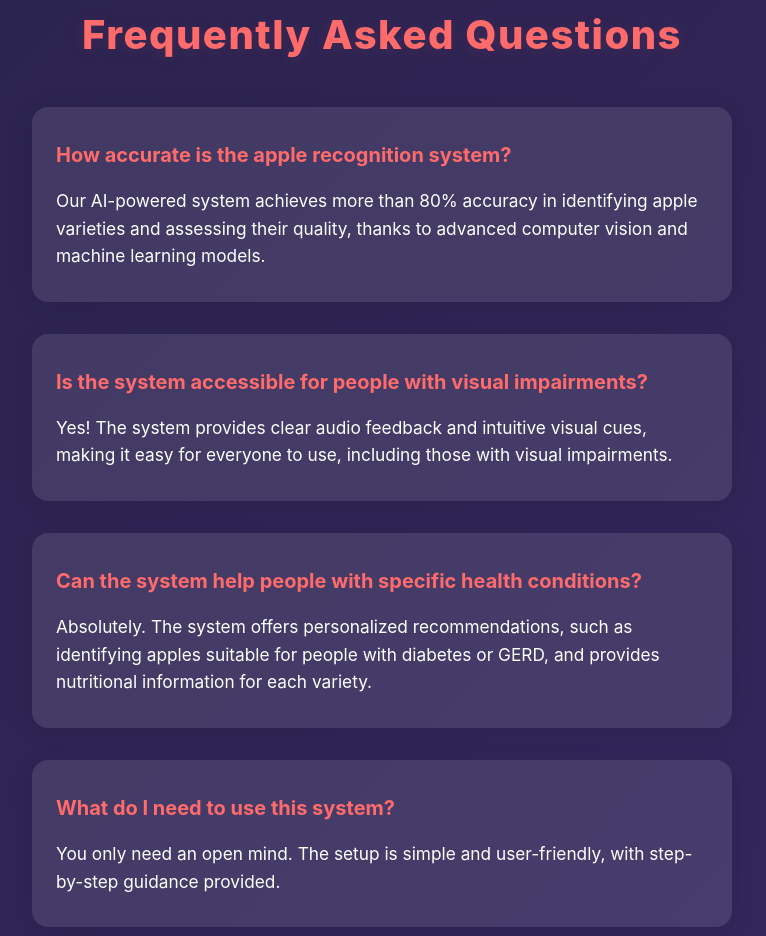
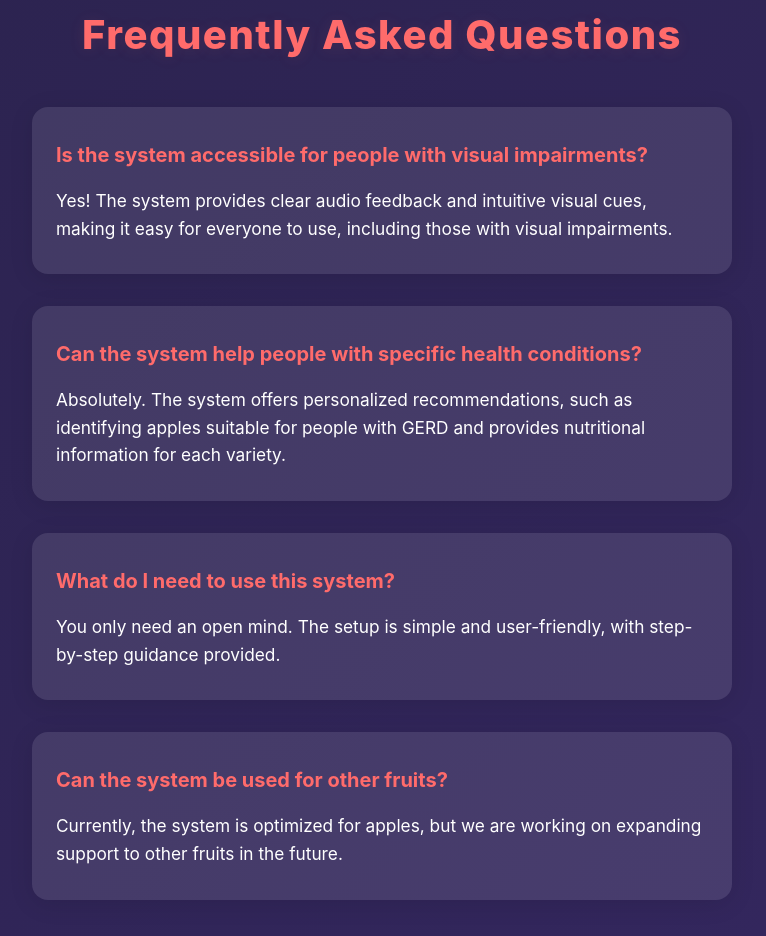
Before and after one commit to IsmailGemaledin/different_website, a plain HTML site: page index.html in a window 1280 px wide. Shown: the part 4521-5457 px from the top of the page, without its empty margins (258-1024 px from the left). Drawn offline with nearby package versions, Linux system fonts and the light colour scheme.

Commit message:
Update index.html

```diff
--- a/index.html
+++ b/index.html
@@ -139,12 +139,6 @@
       <div class="faq-list">
         <div class="faq-item">
           <div class="faq-box">
-            <h3>How accurate is the apple recognition system?</h3>
-            <p>Our AI-powered system achieves more than 80% accuracy in identifying apple varieties and assessing their quality, thanks to advanced computer vision and machine learning models.</p>
-          </div>
-        </div>
-        <div class="faq-item">
-          <div class="faq-box">
             <h3>Is the system accessible for people with visual impairments?</h3>
             <p>Yes! The system provides clear audio feedback and intuitive visual cues, making it easy for everyone to use, including those with visual impairments.</p>
           </div>
@@ -152,7 +146,7 @@
         <div class="faq-item">
           <div class="faq-box">
             <h3>Can the system help people with specific health conditions?</h3>
-            <p>Absolutely. The system offers personalized recommendations, such as identifying apples suitable for people with diabetes or GERD, and provides nutritional information for each variety.</p>
+            <p>Absolutely. The system offers personalized recommendations, such as identifying apples suitable for people with GERD and provides nutritional information for each variety.</p>
           </div>
         </div>
         <div class="faq-item">
```
